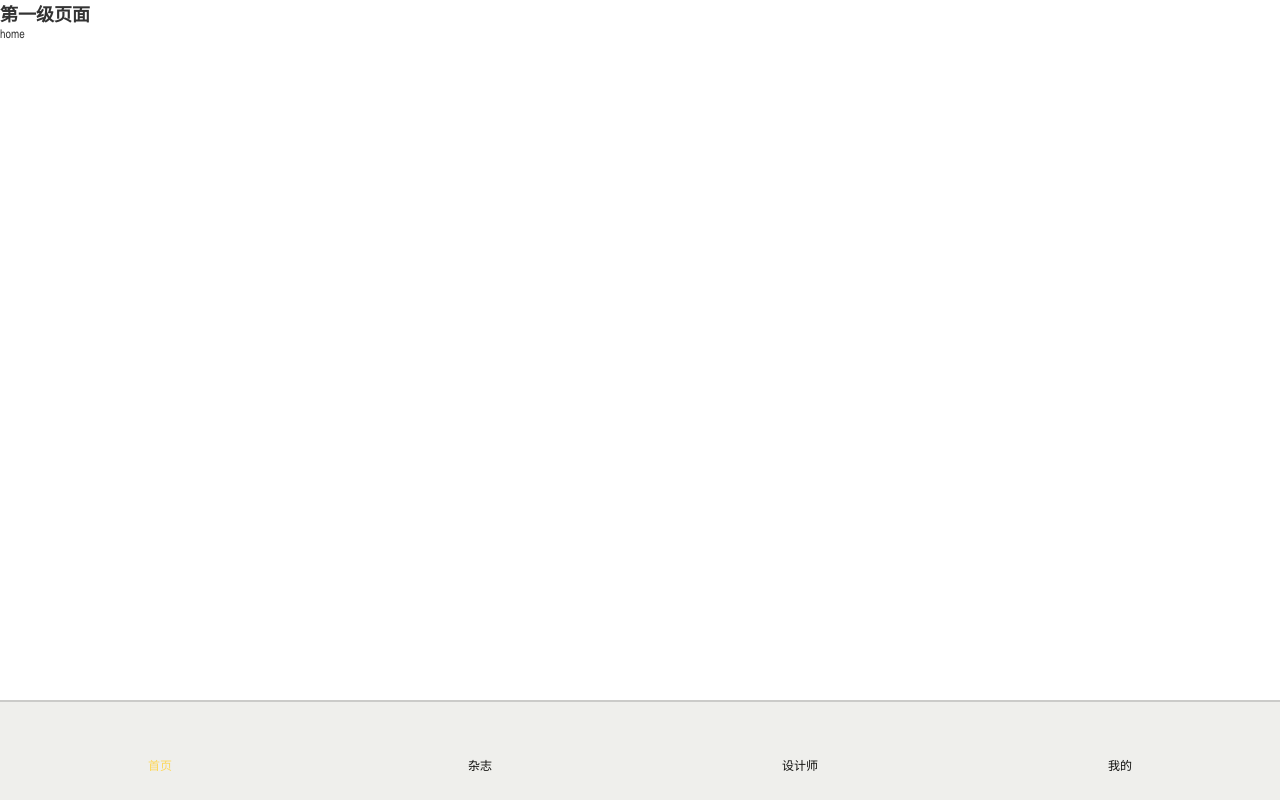
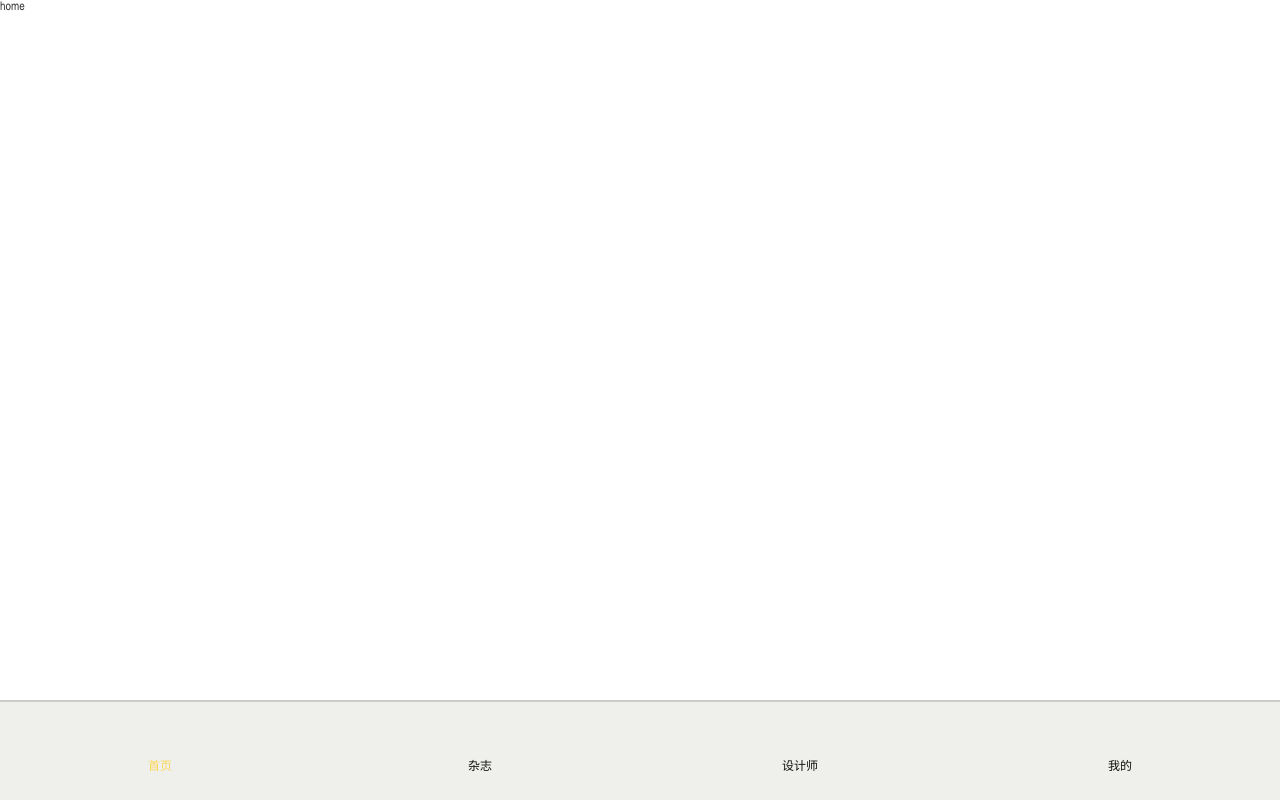
Before and after one commit to ranqingju/1812-project, a Vue app in the folder myapp/: page /#/home in a window 1280 px wide. Built offline with nearby package versions, Linux system fonts and the light colour scheme; a web font is replaced by a local one.

Commit message:
基本架构整改1.0.1

```diff
--- a/myapp/src/components/first_stage.vue
+++ b/myapp/src/components/main.vue
@@ -1,13 +1,12 @@
 <template>
   <div class="first_stage">
-    <h2>第一级页面</h2>
+    <router-view></router-view>
     <footer-com></footer-com>
-    <router-view></router-view>
   </div>
 </template>
 
 <script>
-  import Footer from './first_stage/common/footer'
+  import Footer from './main/common/footer'
 
   export default {
     components:{
```
Also changed, not shown: myapp/src/router/index.js (+6 -6 lines), myapp/src/components/main/common/footer.vue (renamed from myapp/src/components/first_stage/common/footer.vue), myapp/src/components/main/common/header.vue (renamed from myapp/src/components/first_stage/common/header.vue), myapp/src/components/main/designer.vue (renamed from myapp/src/components/first_stage/designer.vue), myapp/src/components/main/home.vue (renamed from myapp/src/components/first_stage/home.vue), myapp/src/components/main/magazine.vue (renamed from myapp/src/components/first_stage/magazine.vue), myapp/src/components/main/my.vue (renamed from myapp/src/components/first_stage/my.vue), 1 other file (tests, documents, lock files or other folders).
